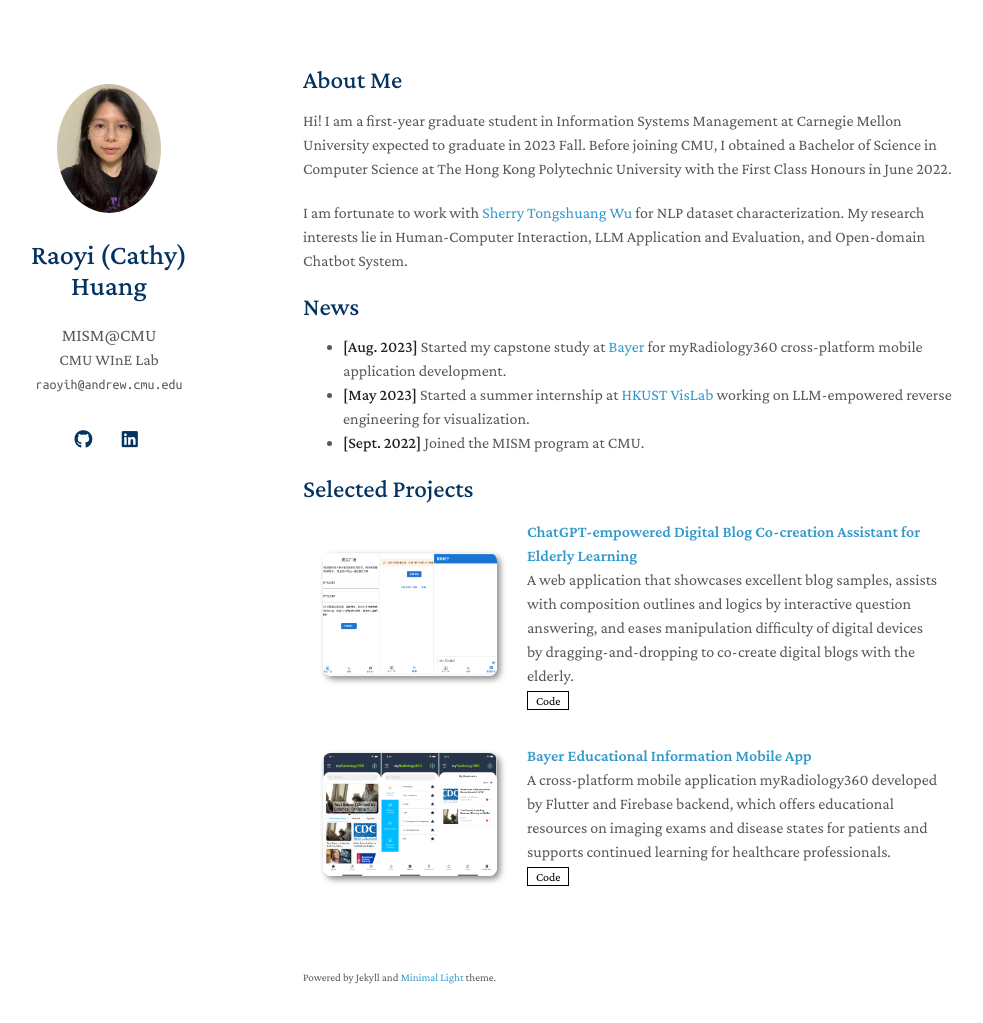
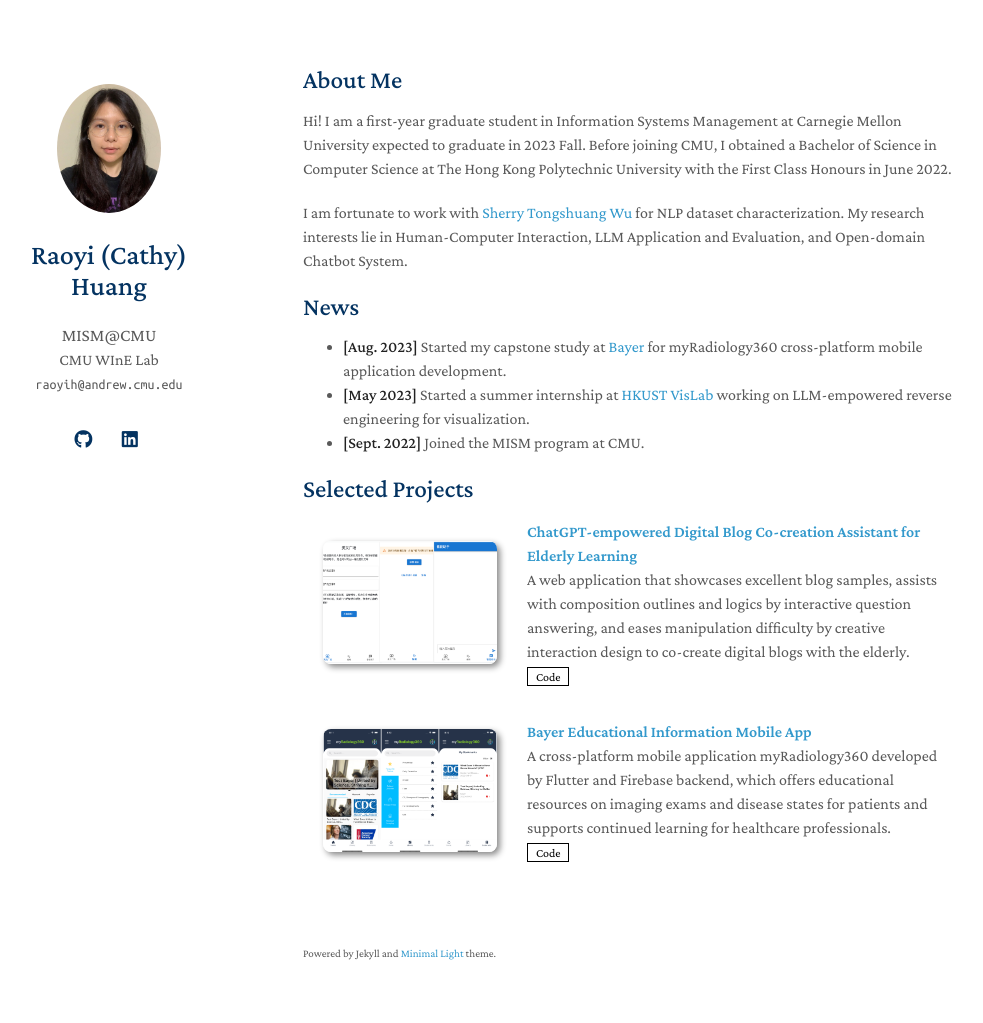
Before and after one commit to Huang-Raoyi/Huang-Raoyi.github.io, a Jekyll site: the page built from index.md, in a window 1280 px wide and 1058 px high. Shown: the top 1023 px of the window, without its empty margins (167-1150 px from the left). Built offline with Jekyll 4.4.1, drawn with Linux system fonts in a browser that asks for light colours; nearby versions of some CDN libraries; a style sheet for code colours, icons or effects is not loaded; our own code applies the rules of GitHub Pages for plain Markdown files.

Commit message:
Update projects.yml

```diff
--- a/_data/projects.yml
+++ b/_data/projects.yml
@@ -1,7 +1,7 @@
 main:
 
   - title: ChatGPT-empowered Digital Blog Co-creation Assistant for Elderly Learning
-    authors: A web application that showcases excellent blog samples, assists with composition outlines and logics by interactive question answering, and eases manipulation difficulty of digital devices by dragging-and-dropping to co-create digital blogs with the elderly.
+    authors: A web application that showcases excellent blog samples, assists with composition outlines and logics by interactive question answering, and eases manipulation difficulty by creative interaction design to co-create digital blogs with the elderly.
     image: ./assets/img/elderly-ui.png
     code: https://github.com/Huang-Raoyi/oa-learning-app
 
```
